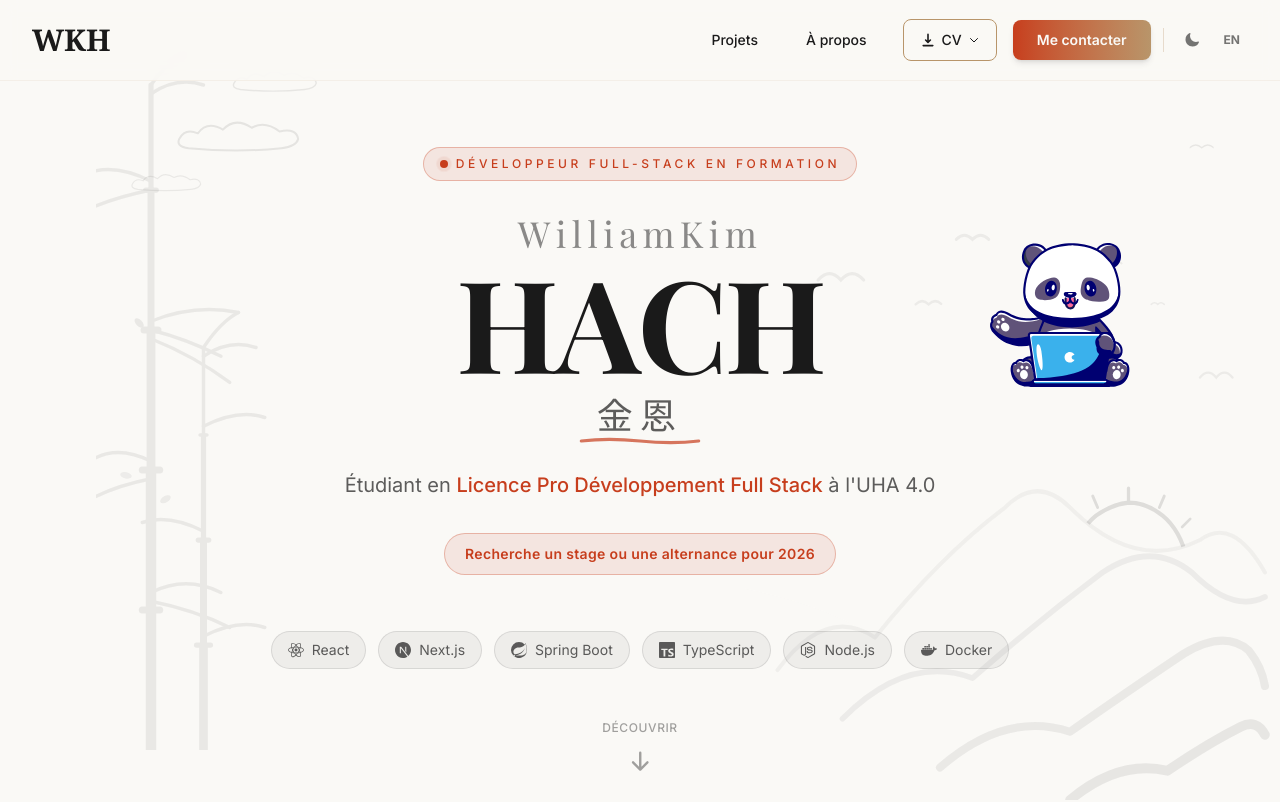
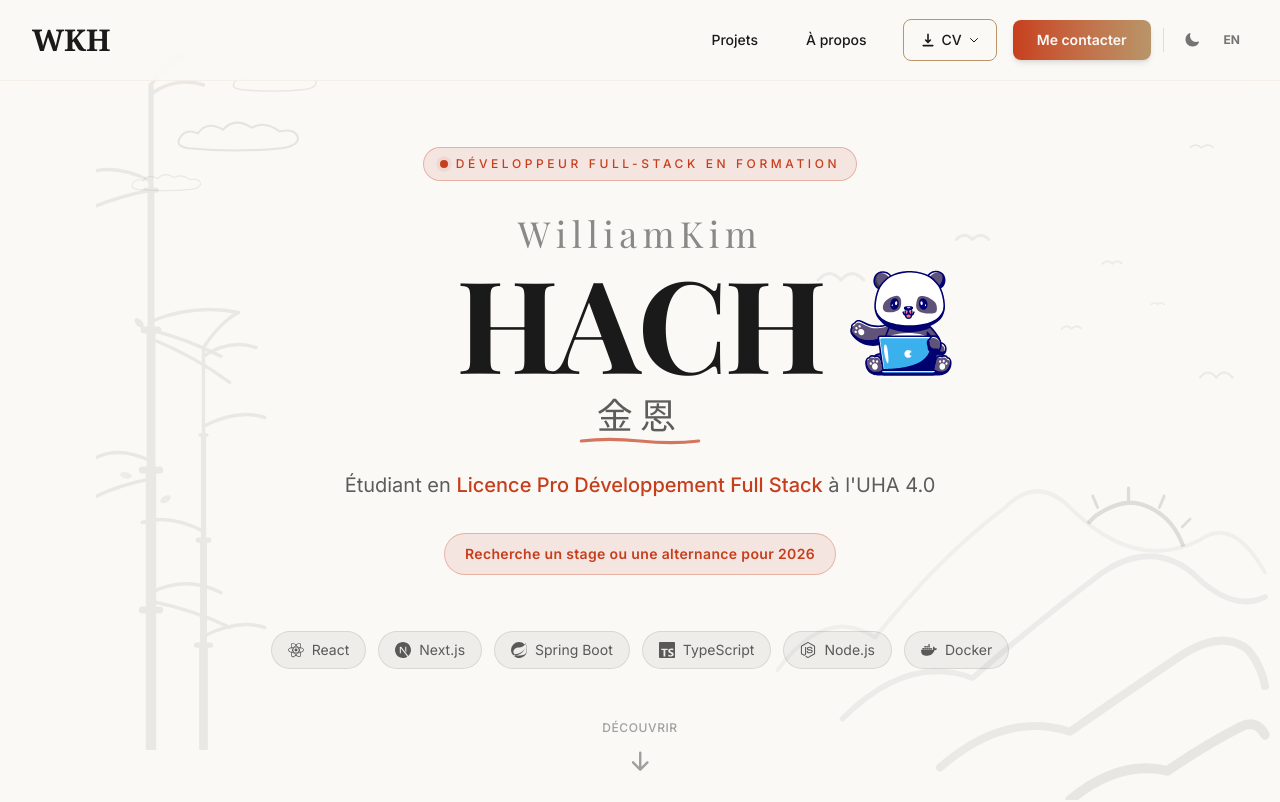
Before and after one commit to hachwilliam89-spec/portfolio-kim, a Next.js app: page / in a window 1280 px wide. Shown: the top 802 px of the page. Built offline with nearby package versions, Linux system fonts and the light colour scheme; a web font is replaced by a local one.

Commit message:
feat(hero): panda inline avec HACH — sleeping à gauche (nuit), waving à droite (jour)

```diff
--- a/components/Hero.tsx
+++ b/components/Hero.tsx
@@ -296,49 +296,6 @@ export default function Hero() {
                 ))}
             </motion.div>
 
-            {/* ── PANDA JOUR — droite du nom, mode clair ── */}
-            <AnimatePresence>
-                {!isDark && pandaDayData && (
-                    <motion.div
-                        key="panda-day"
-                        className="absolute hidden sm:block pointer-events-none z-10 right-[6%] md:right-[8%] lg:right-[10%]"
-                        style={{ top: '28%' }}
-                        initial={{ opacity: 0, scale: 0.8, x: 20 }}
-                        animate={{ opacity: 1, scale: 1, x: 0 }}
-                        exit={{ opacity: 0, scale: 0.8, x: 20 }}
-                        transition={{ duration: 0.5, ease: 'easeOut' }}
-                    >
-                        <Lottie
-                            animationData={pandaDayData}
-                            loop
-                            style={{ background: 'transparent' }}
-                            className="w-32 h-32 md:w-40 md:h-40 lg:w-44 lg:h-44"
-                        />
-                    </motion.div>
-                )}
-            </AnimatePresence>
-
-            {/* ── PANDA NUIT — gauche du nom, mode sombre ── */}
-            <AnimatePresence>
-                {isDark && pandaSleepData && (
-                    <motion.div
-                        key="panda-night"
-                        className="absolute hidden sm:block pointer-events-none z-10 left-[18%] md:left-[20%] lg:left-[22%]"
-                        style={{ top: '28%' }}
-                        initial={{ opacity: 0, scale: 0.8, x: -20 }}
-                        animate={{ opacity: 1, scale: 1, x: 0 }}
-                        exit={{ opacity: 0, scale: 0.8, x: -20 }}
-                        transition={{ duration: 0.5, ease: 'easeOut' }}
-                    >
-                        <Lottie
-                            animationData={pandaSleepData}
-                            loop
-                            style={{ background: 'transparent' }}
-                            className="w-32 h-32 md:w-40 md:h-40 lg:w-44 lg:h-44"
-                        />
-                    </motion.div>
-                )}
-            </AnimatePresence>
 
             {/* ── LUNE (dark mode) — à droite du bambou ── */}
             <AnimatePresence>
@@ -557,6 +514,23 @@ export default function Hero() {
                                 >{char === ' ' ? ' ' : char}</motion.span>
                             ))}
                         </div>
+                        <div className="flex items-center justify-center gap-2 md:gap-4">
+                            {/* Slot gauche — sleeping panda (nuit), taille fixe pour éviter le layout shift */}
+                            <div className="flex-shrink-0 h-[4.5rem] w-[4.5rem] md:h-32 md:w-32 hidden sm:block">
+                                <AnimatePresence>
+                                    {isDark && pandaSleepData && (
+                                        <motion.div key="panda-sleep" className="w-full h-full"
+                                            initial={{ opacity: 0, scale: 0.8 }} animate={{ opacity: 1, scale: 1 }}
+                                            exit={{ opacity: 0, scale: 0.8 }} transition={{ duration: 0.5, ease: 'easeOut' }}
+                                        >
+                                            <Lottie animationData={pandaSleepData} loop
+                                                style={{ background: 'transparent', width: '100%', height: '100%' }} />
+                                        </motion.div>
+                                    )}
+                                </AnimatePresence>
+                            </div>
+
+                            {/* Texte HACH */}
                             <div className="font-display text-7xl md:text-9xl text-ink font-bold leading-none tracking-tight">
                                 {reduce ? 'HACH' : 'HACH'.split('').map((char, i) => (
                                     <motion.span key={i} initial={{ opacity: 0, y: 30 }} animate={{ opacity: 1, y: 0 }}
@@ -564,6 +538,22 @@ export default function Hero() {
                                         className="inline-block"
                                     >{char}</motion.span>
                                 ))}
+                            </div>
+
+                            {/* Slot droite — waving panda (jour), taille fixe pour éviter le layout shift */}
+                            <div className="flex-shrink-0 h-[4.5rem] w-[4.5rem] md:h-32 md:w-32 hidden sm:block">
+                                <AnimatePresence>
+                                    {!isDark && pandaDayData && (
+                                        <motion.div key="panda-day" className="w-full h-full"
+                                            initial={{ opacity: 0, scale: 0.8 }} animate={{ opacity: 1, scale: 1 }}
+                                            exit={{ opacity: 0, scale: 0.8 }} transition={{ duration: 0.5, ease: 'easeOut' }}
+                                        >
+                                            <Lottie animationData={pandaDayData} loop
+                                                style={{ background: 'transparent', width: '100%', height: '100%' }} />
+                                        </motion.div>
+                                    )}
+                                </AnimatePresence>
+                            </div>
                         </div>
                     </h1>
 
```
Lines whose indentation alone changed are shown as unchanged.
